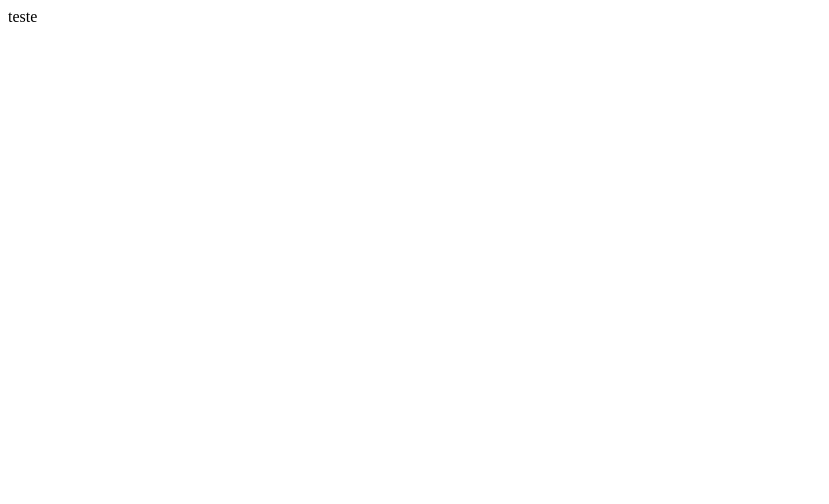
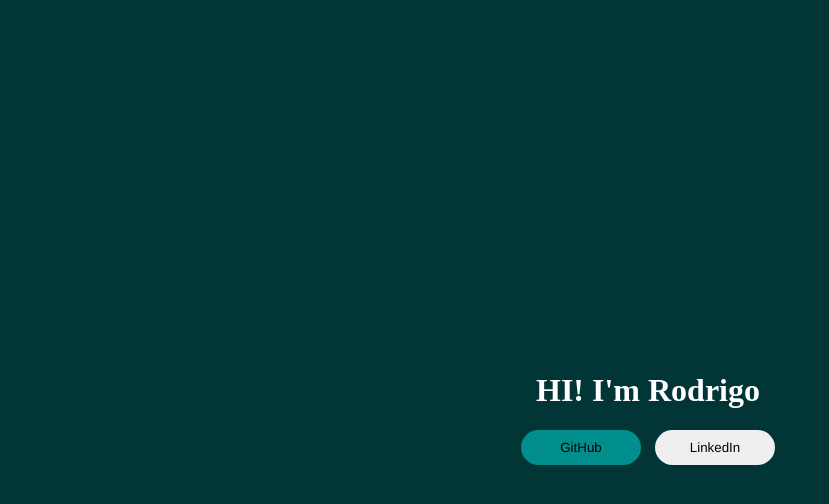
Before and after one commit to r00drigo/rodrigodias.github.io, a plain HTML site: page index.html in a window 1280 px wide. Shown: the whole page, without its empty margins (0-829 px from the left). Drawn offline with Linux system fonts and the light colour scheme.

Commit message:
atualização

```diff
--- a/index.html
+++ b/index.html
@@ -3,9 +3,22 @@
   <head>
     <meta charset="UTF-8" />
     <meta name="viewport" content="width=device-width, initial-scale=1.0" />
+    <link rel="stylesheet" href="style.css" />
     <title>Document</title>
   </head>
   <body>
-    teste
+    <main>
+      <div class="content">
+        <h1>HI! I'm Rodrigo</h1>
+        <div>
+          <a href="https://github.com/r00drigo"
+            ><button class="btn1">GitHub</button></a
+          >
+          <a href="https://www.linkedin.com/in/rodias1805/"
+            ><button class="btn2">LinkedIn</button></a
+          >
+        </div>
+      </div>
+    </main>
   </body>
 </html>
--- /dev/null
+++ b/style.css
@@ -0,0 +1,35 @@
+body {
+  background-color: #023535;
+}
+h1 {
+  color: #fff;
+}
+main {
+  width: 100vw;
+  height: 100vh;
+  display: flex;
+  flex-direction: row;
+  justify-content: center;
+  align-items: center;
+}
+.content {
+  text-align: center;
+}
+.btn1,
+.btn2 {
+  font-family: helvetica !important;
+  width: 120px;
+  padding: 10px;
+  border: 0;
+  border-radius: 20px;
+}
+.btn1 {
+  background-color: #008f8c;
+  margin-right: 10px;
+}
+.btn1:hover {
+  background-color: #c7ffed;
+}
+.btn2:hover {
+  background-color: #c7ffed;
+}
```
